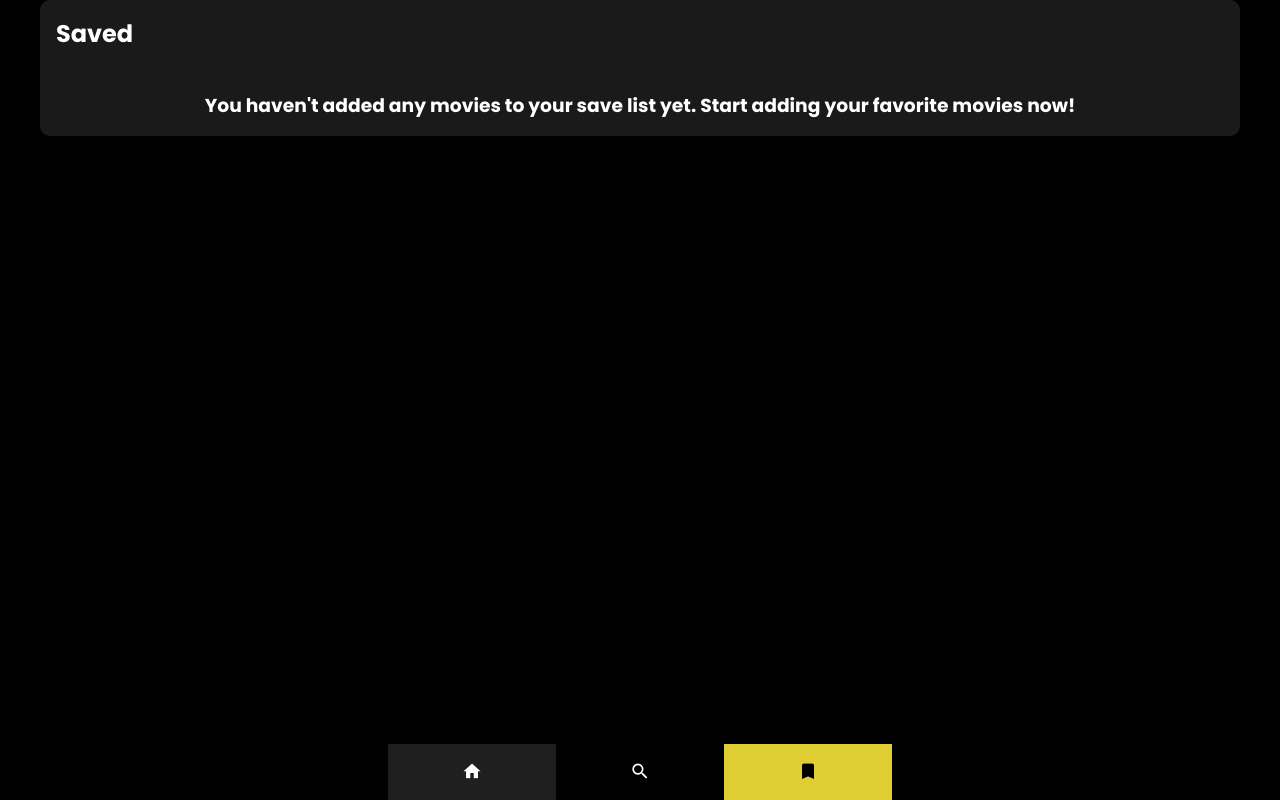
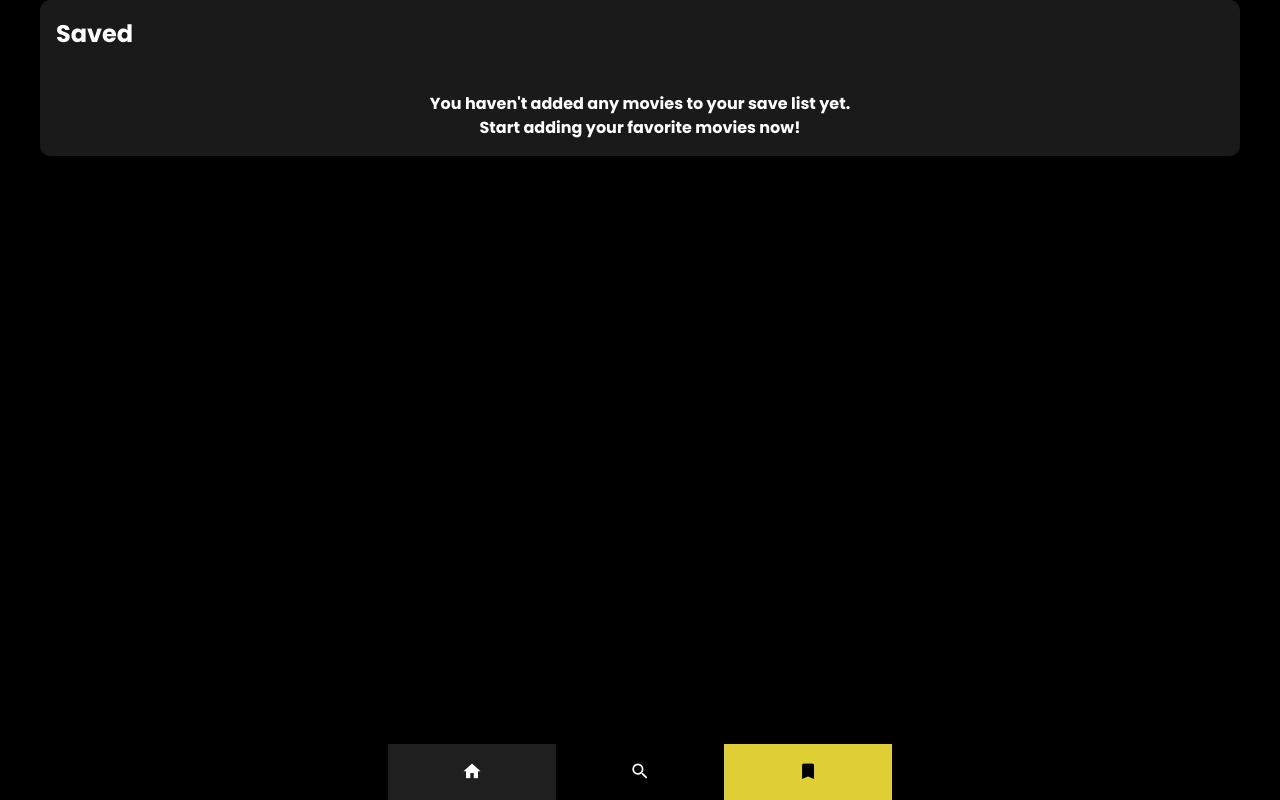
Before and after one commit to Mo7ammedXD/Vue-movie, a Vue app: page /saves in a window 1280 px wide. Built offline with nearby package versions, Linux system fonts and the light colour scheme; a web font is replaced by a local one; what @tanstack/vue-query would draw is missing.

Commit message:
Update Saves.vue

```diff
--- a/src/views/Saves.vue
+++ b/src/views/Saves.vue
@@ -12,7 +12,7 @@
 </v-row>
 <v-row no-gutters v-else class="text-center">
   <div class="mt-10 ma-auto" >
-  <h3>You haven't added any movies to your save list yet. Start adding your favorite movies now!</h3>
+  <h4>You haven't added any movies to your save list yet.<br/> Start adding your favorite movies now!</h4>
 </div>
 </v-row>
   </v-container>
```
